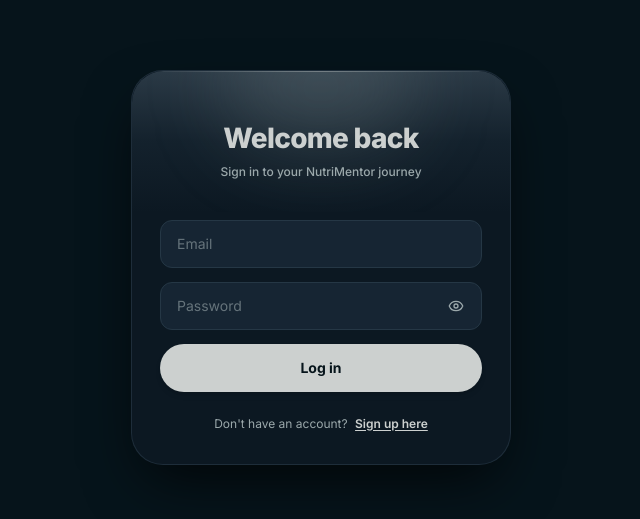
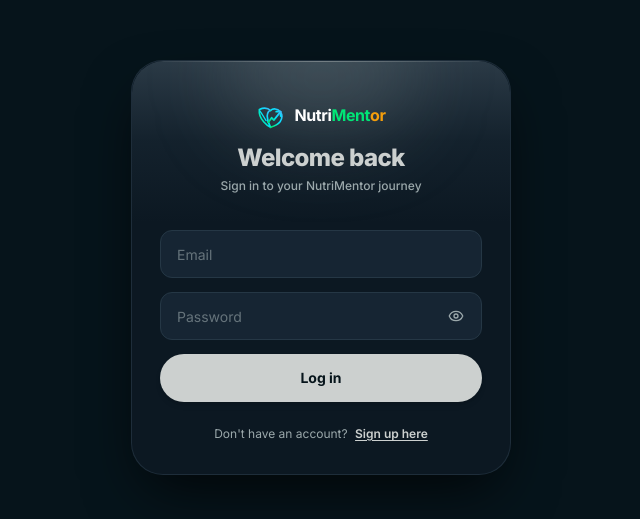
Before and after one commit to shaizanalam/jash-gym, a Next.js app: page /login in a window 1280 px wide. Shown: the part 133-652 px from the top of the page, without its empty margins (319-959 px from the left). Built offline with nearby package versions, Linux system fonts and the light colour scheme.

Commit message:
feat(brand): add NutriMentor heart-leaf-arrow logo, vector emblem, and 3-tone wordmark across navigation and auth

```diff
--- a/package.json
+++ b/package.json
@@ -11,6 +11,9 @@
   },
   "dependencies": {
     "@auth/prisma-adapter": "^2.11.3",
+    "@capacitor/android": "^8.6.2",
+    "@capacitor/cli": "^8.6.2",
+    "@capacitor/core": "^8.6.2",
     "@prisma/client": "5.22.0",
     "animejs": "^4.5.0",
     "bcryptjs": "^3.0.3",
--- a/src/app/(auth)/login/page.tsx
+++ b/src/app/(auth)/login/page.tsx
@@ -6,6 +6,7 @@ import { useRouter, useSearchParams } from "next/navigation"
 import Link from "next/link"
 import { Eye, EyeOff } from "lucide-react"
 import { animate } from "animejs"
+import { NutriMentorLogo } from "@/components/ui/logo"
 
 function LoginForm() {
   const router = useRouter()
@@ -65,16 +66,18 @@ function LoginForm() {
       ref={cardRef}
       className="w-full max-w-[380px] overflow-hidden rounded-[32px] bg-[#0c1822] shadow-[0_25px_60px_-15px_rgba(0,0,0,0.8)] border border-[#253745]/70 flex flex-col will-change-transform relative"
     >
-      {/* Specular Metallic Top Header matching reference */}
-      <div className="relative pt-12 pb-8 px-8 bg-gradient-to-b from-[#4A5C6A]/50 via-[#253745]/30 to-transparent overflow-hidden text-center rounded-t-[32px]">
+      {/* Specular Metallic Top Header */}
+      <div className="relative pt-10 pb-7 px-8 bg-gradient-to-b from-[#4A5C6A]/50 via-[#253745]/30 to-transparent overflow-hidden text-center rounded-t-[32px] flex flex-col items-center">
         {/* Top Edge Specular Highlight */}
         <div className="absolute inset-x-0 top-0 h-[1px] bg-gradient-to-r from-transparent via-[#CCD0CF]/40 to-transparent pointer-events-none" />
         <div className="absolute -top-12 left-1/2 -translate-x-1/2 w-48 h-32 rounded-full bg-[#9BA8AB]/20 blur-2xl pointer-events-none" />
 
-        <h1 className="relative z-10 text-2xl sm:text-[28px] font-extrabold text-[#CCD0CF] tracking-tight leading-snug">
+        <NutriMentorLogo size="md" href="/" className="relative z-10 mb-3" />
+
+        <h1 className="relative z-10 text-2xl font-extrabold text-[#CCD0CF] tracking-tight leading-snug">
           Welcome back
         </h1>
-        <p className="relative z-10 text-xs text-[#9BA8AB] mt-1.5 font-medium">
+        <p className="relative z-10 text-xs text-[#9BA8AB] mt-1 font-medium">
           Sign in to your NutriMentor journey
         </p>
       </div>
--- a/src/app/(auth)/signup/page.tsx
+++ b/src/app/(auth)/signup/page.tsx
@@ -6,6 +6,7 @@ import { signIn } from "next-auth/react"
 import Link from "next/link"
 import { Eye, EyeOff } from "lucide-react"
 import { animate } from "animejs"
+import { NutriMentorLogo } from "@/components/ui/logo"
 
 export default function SignupPage() {
   const [firstName, setFirstName] = useState("")
@@ -77,14 +78,16 @@ export default function SignupPage() {
         ref={cardRef}
         className="w-full max-w-[380px] overflow-hidden rounded-[32px] bg-[#0c1822] shadow-[0_25px_60px_-15px_rgba(0,0,0,0.8)] border border-[#253745]/70 flex flex-col will-change-transform relative"
       >
-        {/* Specular Metallic Top Header matching reference */}
-        <div className="relative pt-12 pb-8 px-8 bg-gradient-to-b from-[#4A5C6A]/50 via-[#253745]/30 to-transparent overflow-hidden text-center rounded-t-[32px]">
+        {/* Specular Metallic Top Header */}
+        <div className="relative pt-10 pb-7 px-8 bg-gradient-to-b from-[#4A5C6A]/50 via-[#253745]/30 to-transparent overflow-hidden text-center rounded-t-[32px] flex flex-col items-center">
           {/* Top Edge Specular Highlight */}
           <div className="absolute inset-x-0 top-0 h-[1px] bg-gradient-to-r from-transparent via-[#CCD0CF]/40 to-transparent pointer-events-none" />
           <div className="absolute -top-12 left-1/2 -translate-x-1/2 w-48 h-32 rounded-full bg-[#9BA8AB]/20 blur-2xl pointer-events-none" />
 
-          <h1 className="relative z-10 text-2xl sm:text-[28px] font-extrabold text-[#CCD0CF] tracking-tight leading-snug">
-            Create an<br />account
+          <NutriMentorLogo size="md" href="/" className="relative z-10 mb-4" />
+
+          <h1 className="relative z-10 text-2xl font-extrabold text-[#CCD0CF] tracking-tight leading-snug">
+            Create an account
           </h1>
         </div>
 
--- a/src/components/navigation.tsx
+++ b/src/components/navigation.tsx
@@ -19,6 +19,7 @@ import {
   ChevronRight,
 } from "lucide-react"
 import { cn } from "@/lib/utils"
+import { NutriMentorLogo } from "@/components/ui/logo"
 
 const NAV_ITEMS = [
   { href: "/", label: "Dashboard", icon: LayoutDashboard },
@@ -66,14 +67,9 @@ export function Navigation() {
         )}
       >
         <div className="flex h-15 items-center justify-between px-5 border-b border-[#253745]/40">
-          <Link href="/" onClick={() => setOpen(false)} className="flex items-center gap-2.5">
-            <div className="h-7 w-7 rounded-lg bg-[#182C3D] border border-[#253745] flex items-center justify-center font-bold text-xs text-[#CCD0CF]">
-              NM
-            </div>
-            <span className="font-semibold text-sm tracking-tight text-[#CCD0CF]">
-              NutriMentor
-            </span>
-          </Link>
+          <div onClick={() => setOpen(false)}>
+            <NutriMentorLogo size="sm" href="/" />
+          </div>
           <button
             onClick={() => setOpen(false)}
             className="p-1.5 text-[#9BA8AB] hover:text-[#CCD0CF] rounded-lg hover:bg-[#11212D] transition-colors"
@@ -141,11 +137,7 @@ export function Navigation() {
           >
             <Menu className="h-5 w-5" />
           </button>
-          <Link href="/" className="flex items-center gap-2">
-            <span className="font-semibold text-sm tracking-tight text-[#CCD0CF]">
-              NutriMentor
-            </span>
-          </Link>
+          <NutriMentorLogo size="sm" href="/" />
         </div>
 
         <Link
@@ -214,19 +206,15 @@ export function DesktopNav() {
     >
       {/* Brand Header */}
       <div className="flex h-15 items-center justify-between px-4 border-b border-[#253745]/40">
-        <Link href="/" className="flex items-center gap-2.5 min-w-0">
-          <div className="h-7 w-7 rounded-lg bg-[#182C3D] border border-[#253745] flex items-center justify-center font-bold text-xs text-[#CCD0CF] shrink-0">
-            NM
-          </div>
-          {!collapsed && (
-            <span className="font-semibold text-sm tracking-tight text-[#CCD0CF] truncate">
-              NutriMentor
-            </span>
-          )}
-        </Link>
+        <NutriMentorLogo
+          size="sm"
+          iconOnly={collapsed}
+          href="/"
+          className="min-w-0"
+        />
         <button
           onClick={() => setCollapsed(!collapsed)}
-          className="p-1 rounded-md text-[#9BA8AB] hover:text-[#CCD0CF] hover:bg-[#11212D] transition-colors"
+          className="p-1 rounded-md text-[#9BA8AB] hover:text-[#CCD0CF] hover:bg-[#11212D] transition-colors shrink-0 ml-1"
           title={collapsed ? "Expand sidebar" : "Collapse sidebar"}
         >
           {collapsed ? <ChevronRight className="h-4 w-4" /> : <ChevronLeft className="h-4 w-4" />}
--- a/src/components/ui/index.tsx
+++ b/src/components/ui/index.tsx
@@ -435,3 +435,5 @@ export function BottomSheet({
     </div>
   )
 }
+
+export { NutriMentorLogo, NutriMentorIcon } from "./logo"
--- /dev/null
+++ b/src/components/ui/logo.tsx
@@ -0,0 +1,135 @@
+import React from "react"
+import Link from "next/link"
+import { cn } from "@/lib/utils"
+
+interface LogoProps {
+  className?: string
+  iconOnly?: boolean
+  size?: "sm" | "md" | "lg" | "xl"
+  href?: string
+}
+
+/**
+ * High-fidelity NutriMentor SVG Icon
+ * Heart + Leaf + Upward Trend Arrow with vibrant Emerald to Cyan gradient
+ */
+export function NutriMentorIcon({
+  className,
+  size = 28,
+}: {
+  className?: string
+  size?: number
+}) {
+  return (
+    <svg
+      width={size}
+      height={size}
+      viewBox="0 0 100 100"
+      fill="none"
+      xmlns="http://www.w3.org/2000/svg"
+      className={cn("shrink-0", className)}
+      aria-hidden="true"
+    >
+      <defs>
+        <linearGradient id="nm-icon-gradient" x1="10%" y1="90%" x2="95%" y2="15%">
+          <stop offset="0%" stopColor="#00E676" />
+          <stop offset="55%" stopColor="#00E5FF" />
+          <stop offset="100%" stopColor="#38BDF8" />
+        </linearGradient>
+      </defs>
+
+      {/* Left Leaf Body (Forms left lobe of the heart) */}
+      <path
+        d="M 12 30 C 10 46 16 62 28 75 C 36 84 44 91 52 94 C 44 80 40 68 40 54 C 40 40 48 34 52 34 C 44 26 30 22 12 30 Z"
+        stroke="url(#nm-icon-gradient)"
+        strokeWidth="6"
+        strokeLinecap="round"
+        strokeLinejoin="round"
+      />
+
+      {/* Inner Leaf Vein Line */}
+      <path
+        d="M 14 36 C 22 46 28 58 36 70"
+        stroke="url(#nm-icon-gradient)"
+        strokeWidth="5"
+        strokeLinecap="round"
+        strokeLinejoin="round"
+      />
+
+      {/* Right Heart Lobe & Rising Trend / Arrow */}
+      {/* Upper Right Arc of Heart */}
+      <path
+        d="M 52 34 C 60 26 76 26 86 38 C 94 48 94 62 86 74 C 78 84 64 90 52 94"
+        stroke="url(#nm-icon-gradient)"
+        strokeWidth="6"
+        strokeLinecap="round"
+        strokeLinejoin="round"
+      />
+
+      {/* Heart Pulse / Cardiogram Lightning Arrow shooting through upper right */}
+      <path
+        d="M 44 76 L 56 60 L 64 68 L 88 38"
+        stroke="url(#nm-icon-gradient)"
+        strokeWidth="6.5"
+        strokeLinecap="round"
+        strokeLinejoin="round"
+      />
+
+      {/* Arrowhead */}
+      <path
+        d="M 72 38 L 88 38 L 88 54"
+        stroke="url(#nm-icon-gradient)"
+        strokeWidth="6.5"
+        strokeLinecap="round"
+        strokeLinejoin="round"
+      />
+    </svg>
+  )
+}
+
+/**
+ * Full NutriMentor Logo with Icon & 3-tone Wordmark:
+ * "Nutri" (White) + "Ment" (Emerald Green) + "or" (Warm Amber)
+ */
+export function NutriMentorLogo({
+  className,
+  iconOnly = false,
+  size = "md",
+  href = "/",
+}: LogoProps) {
+  const sizeConfig = {
+    sm: { icon: 22, text: "text-sm", gap: "gap-2" },
+    md: { icon: 28, text: "text-base", gap: "gap-2.5" },
+    lg: { icon: 36, text: "text-xl", gap: "gap-3" },
+    xl: { icon: 48, text: "text-2xl sm:text-3xl", gap: "gap-3.5" },
+  }
+
+  const current = sizeConfig[size] || sizeConfig.md
+
+  const content = (
+    <div className={cn("inline-flex items-center select-none group", current.gap, className)}>
+      <NutriMentorIcon
+        size={current.icon}
+        className="transition-transform duration-200 group-hover:scale-105"
+      />
+
+      {!iconOnly && (
+        <span className={cn("font-bold tracking-tight inline-flex items-baseline", current.text)}>
+          <span className="text-[#FFFFFF]">Nutri</span>
+          <span className="text-[#00E676]">Ment</span>
+          <span className="text-[#F59E0B]">or</span>
+        </span>
+      )}
+    </div>
+  )
+
+  if (href) {
+    return (
+      <Link href={href} className="inline-flex items-center outline-none">
+        {content}
+      </Link>
+    )
+  }
+
+  return content
+}
```
Also changed, not shown: public/logo.jpg (added), 1 other file (tests, documents, lock files or other folders).
